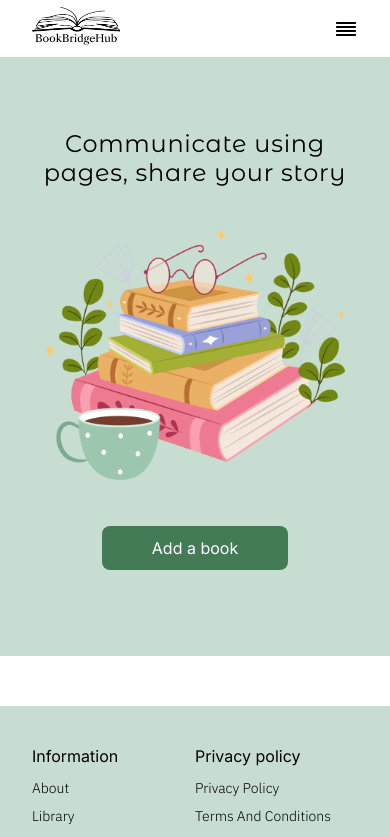
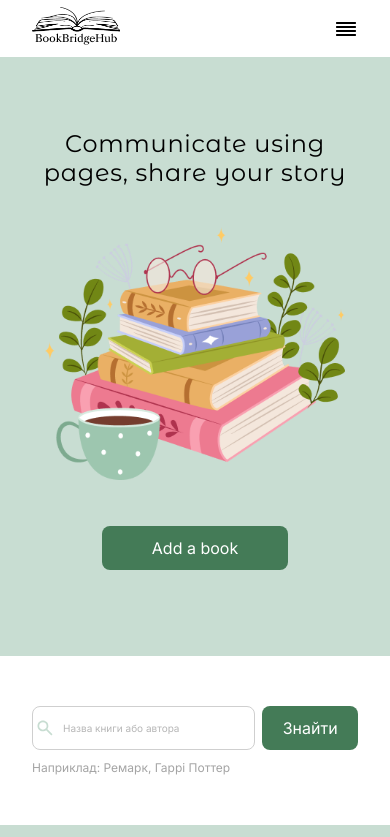
Before and after one commit to Vexavv/Marketplace-Bookti, a React (Vite) app in the folder client/: page / in a window 390 px wide. Shown: the top 837 px of the page. Built offline with nearby package versions, Linux system fonts and the light colour scheme.

Commit message:
mobile version

```diff
--- a/client/src/components/Button/Button.module.scss
+++ b/client/src/components/Button/Button.module.scss
@@ -37,7 +37,10 @@
 .BannerButton{
   margin: 0;
   padding: 12px 50px;
-  //width: 254px;
+}
+
+.SearchButton{
+width: 30%;
 }
 @media (min-width: 500px) {
 
--- a/client/src/components/Button/Button.props.ts
+++ b/client/src/components/Button/Button.props.ts
@@ -3,5 +3,5 @@ import {ButtonHTMLAttributes, DetailedHTMLProps, ReactNode} from "react";
 
 export interface ButtonProps extends DetailedHTMLProps<ButtonHTMLAttributes<HTMLButtonElement>, HTMLButtonElement> {
     children: ReactNode;
-    name?: 'MobileMenu' | 'BannerButton' | 'HeaderButton';
+    name?: 'MobileMenu' | 'BannerButton' | 'HeaderButton' | 'SearchButton';
 }
--- a/client/src/components/Button/Button.tsx
+++ b/client/src/components/Button/Button.tsx
@@ -7,7 +7,8 @@ const Button = ({name, children, className, ...props}: ButtonProps) => {
         <button className={cn(styles.Button,className,{
             [styles.HeaderButton]: name == 'HeaderButton',
             [styles.MobileMenu]: name == 'MobileMenu',
-            [styles.BannerButton]: name == 'BannerButton'
+            [styles.BannerButton]: name == 'BannerButton',
+            [styles.SearchButton]: name == 'SearchButton'
         })} {...props}>
             {children}
         </button>
--- a/client/src/components/Footer/Subscription/Subscription.module.scss
+++ b/client/src/components/Footer/Subscription/Subscription.module.scss
@@ -10,5 +10,6 @@
     flex-shrink: 0;
     margin-bottom: 17px;
     background:$secondary-bg-color ;
+    outline: none;
   }
 }
--- a/client/src/components/Footer/Subscription/Subscription.tsx
+++ b/client/src/components/Footer/Subscription/Subscription.tsx
@@ -1,16 +1,26 @@
-import React from 'react';
+import React, {useState} from 'react';
 import styles from './Subscription.module.scss'
 import Button from "../../Button/Button";
 import {useTranslation} from "react-i18next";
 
 
 const Subscription = () => {
+    const [email, setEmail] = useState("");
+
+    const handleEmailChange = (event:any) => {
+        setEmail(event.target.value);
+    };
+    const handleSubmit = async (event:any) => {
+        event.preventDefault();
+
+    };
     const {t} = useTranslation('footer')
     return (
-        <div className={styles.Subscription}>
-            <input className={styles.SubscriptionInput} type="text" placeholder={t('Placeholder')}/>
-            <Button>{t("Button")}</Button>
-        </div>
+        <form className={styles.Subscription} onSubmit={handleSubmit}>
+            <input className={styles.SubscriptionInput}  onChange={handleEmailChange} required={true} type='email'
+                   value={email} placeholder={t('Placeholder')}/>
+            <Button  type='submit'>{t("Button")}</Button>
+        </form>
     );
 };
 
--- a/client/src/components/Search/Search.module.scss
+++ b/client/src/components/Search/Search.module.scss
@@ -1,4 +1,45 @@
 @import "../../styles/variables.module";
-.Search{
 
+.Search {
+
+  margin-bottom: 50px;
+  //background: linear-gradient(180deg, #C8DDD2 0%, rgba(207, 235, 217, 0.00) 48.59%);
+  //border-radius: 16px;
+  //border: 1px solid  $primary-color;
+  //
+  //height: 200px;
+  &Form{
+    display: flex;
+    justify-content: space-between;
+    width: 100%;
+    margin-bottom: 10px;
+    input {
+      border-radius: 8px;
+      border: 1px solid #CFCFCF;
+      background: #FFF;
+      width: 70%;
+      margin-right: 7px;
+      padding: 6px 30px;
+      background: url("../../../public/home/search.svg") no-repeat;
+      background-position: 1% 50%;
+      outline: none;
+      &::placeholder{
+        color: #B6B6B6;
+        font-family: Inter;
+        font-size: 10px;
+        font-style: normal;
+        font-weight: 400;
+        line-height: normal;
+      }
+    }
+  }
+  &Label{
+    color: #A4A4A4;
+    font-family: Inter;
+    font-size: 12px;
+    font-style: normal;
+    font-weight: 400;
+    line-height: normal;
+    text-align: left;
+  }
 }
--- a/client/src/components/Search/Search.tsx
+++ b/client/src/components/Search/Search.tsx
@@ -1,10 +1,36 @@
-import React from 'react';
+import React, {useState} from 'react';
 import styles from './Search.module.scss'
+import Container from "../Container/Container";
+import Button from "../Button/Button";
+import {useTranslation} from "react-i18next";
+
+
 const Search = () => {
+    const {t} = useTranslation('home')
+    const [text, setText] = useState("");
+
+    const handleTextChange = (event:any) => {
+        setText(event.target.value);
+    };
+    const handleSubmit = async (event:any) => {
+        event.preventDefault();
+
+    };
     return (
-        <div>
+        <Container>
+            <div className={styles.Search}>
+                <form className={styles.SearchForm} onSubmit={handleSubmit}>
+                    <input onChange={handleTextChange} value={text} type="text" placeholder="Назва книги або автора"/>
+                    {/*<label>Наприклад: Ремарк, Гаррі Поттер</label>*/}
+                    <Button type='submit'  name='SearchButton'>Знайти</Button>
+                </form>
+                <p className={styles.SearchLabel}>Наприклад: Ремарк, Гаррі Поттер</p>
 
-        </div>
+            </div>
+
+
+        </Container>
+
     );
 };
 
--- a/client/src/pages/Home/Home.tsx
+++ b/client/src/pages/Home/Home.tsx
@@ -1,10 +1,12 @@
 import React from 'react';
 import styles from './Home.module.scss'
 import Banner from "../../components/Banner/Banner";
+import Search from "../../components/Search/Search";
 const Home = () => {
     return (
         <div>
             <Banner/>
+            <Search/>
         </div>
     );
 };
```
Also changed, not shown: client/public/home/search.svg (added).
